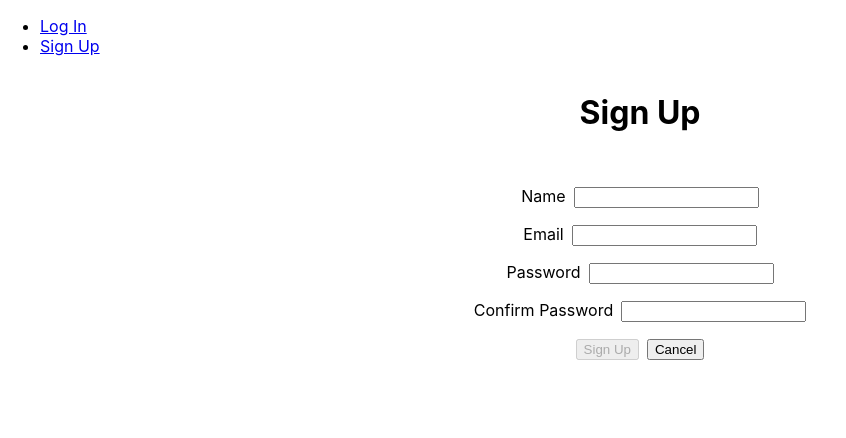
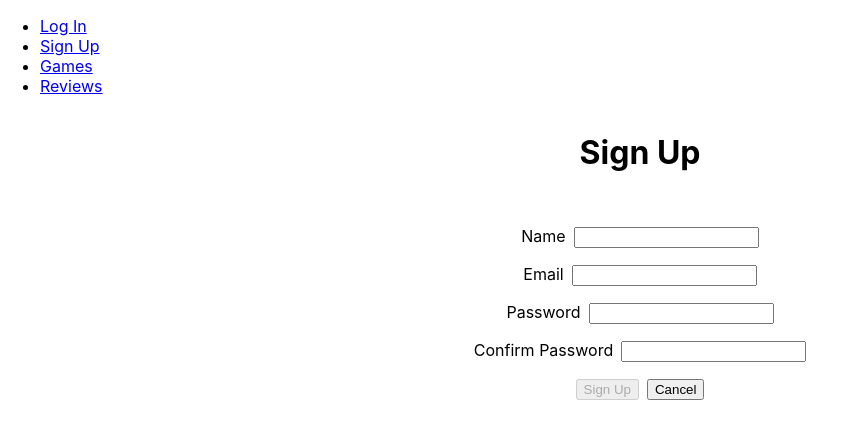
Before and after one commit to tyebean/great-lakes-games-front-end, a React (Create React App) app: page /signup in a window 1280 px wide. Shown: the top 438 px of the page, without its empty margins (0-846 px from the left). Built offline with nearby package versions, Linux system fonts and the light colour scheme; no server answers.

Commit message:
add games and reviews link to navbar

```diff
--- a/src/App.jsx
+++ b/src/App.jsx
@@ -8,6 +8,7 @@ import Landing from './pages/Landing/Landing'
 import Profiles from './pages/Profiles/Profiles'
 import ChangePassword from './pages/ChangePassword/ChangePassword'
 import * as authService from './services/authService'
+import ReviewForm from './components/Reviews/ReviewForm'
 
 const App = () => {
   const [user, setUser] = useState(authService.getUser())
@@ -38,6 +39,7 @@ const App = () => {
           element={<Login handleSignupOrLogin={handleSignupOrLogin} />}
         />
         <Route path='/games' element={<GameList />} />
+        <Route path='/reviews' element={<ReviewForm />} />
         <Route
           path="/profiles"
           element={user ? <Profiles /> : <Navigate to="/login" />}
--- a/src/components/NavBar/NavBar.jsx
+++ b/src/components/NavBar/NavBar.jsx
@@ -17,6 +17,8 @@ const NavBar = ({ user, handleLogout }) => {
           <ul>
             <li><Link to="/login">Log In</Link></li>
             <li><Link to="/signup">Sign Up</Link></li>
+            <li><Link to="/games">Games</Link></li>
+            <li><Link to="/reviews">Reviews</Link></li>
           </ul>
         </nav>
       }
--- a/src/components/Reviews/ReviewForm.jsx
+++ b/src/components/Reviews/ReviewForm.jsx
@@ -1,5 +1,6 @@
 import { useState } from "react";
 import * as authService from '../../services/authService'
+
 
 // ref puppies auth front end
 
```
